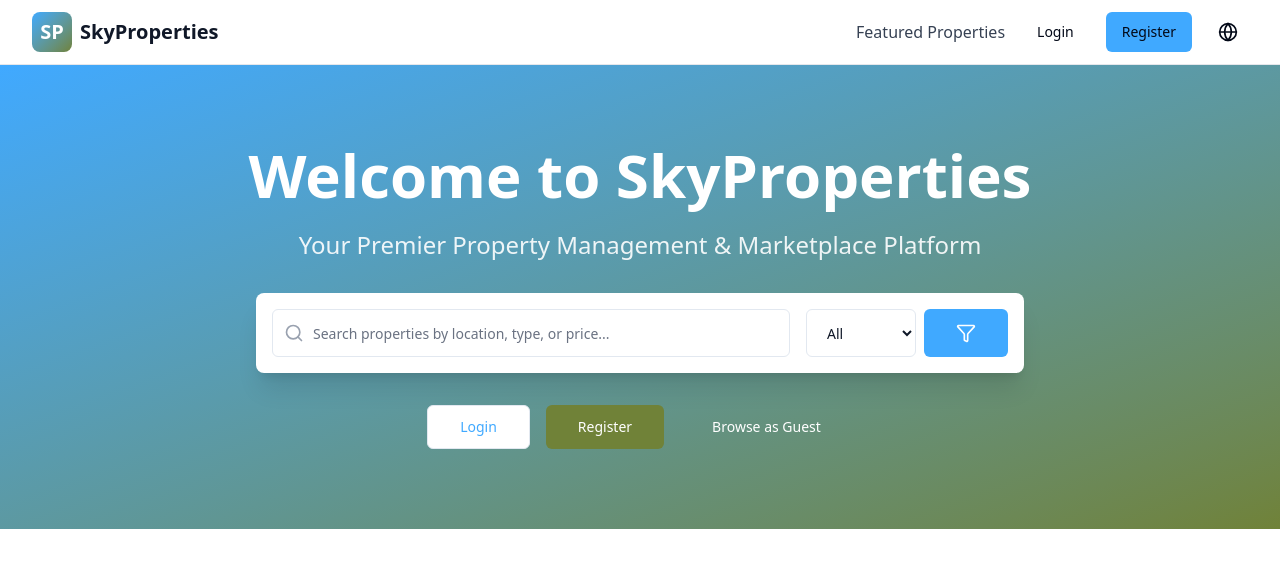
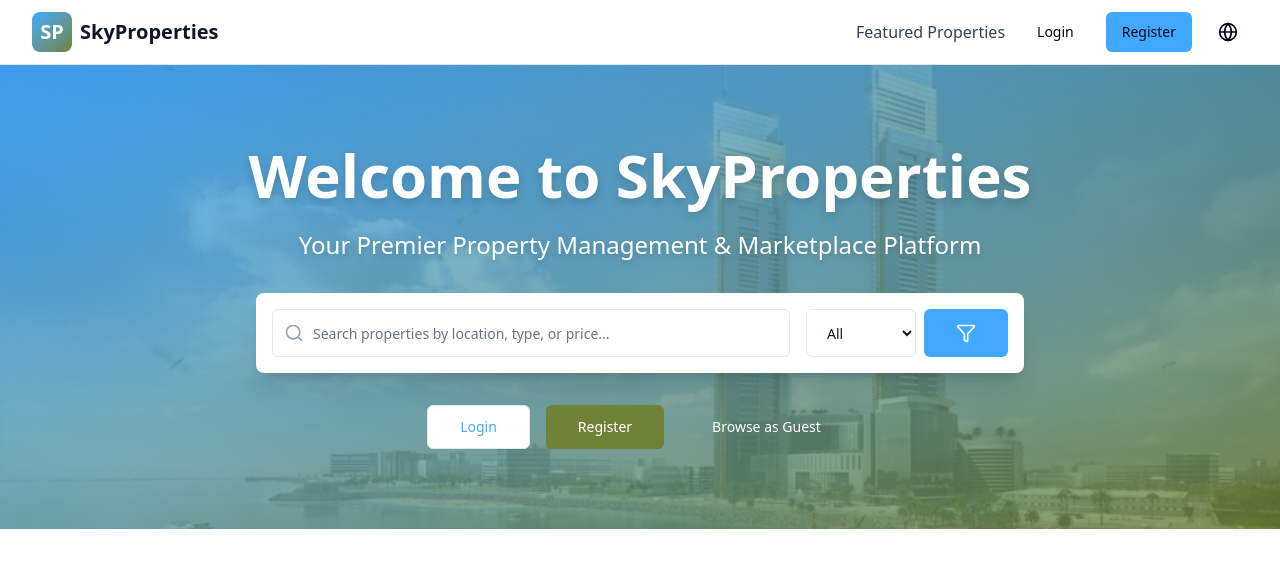
Before and after one commit to InnovationLadders/SkyProperties10, a React (Vite) app: page / in a window 1280 px wide. Shown: the top 579 px of the page. Built offline with nearby package versions, Linux system fonts and the light colour scheme; no server answers; the database is empty.

Commit message:
Updated LandingPage.jsx

```diff
--- a/src/pages/LandingPage.jsx
+++ b/src/pages/LandingPage.jsx
@@ -10,6 +10,7 @@ import { Input } from '../components/ui/Input';
 import { Card, CardContent, CardDescription, CardFooter, CardHeader, CardTitle } from '../components/ui/Card';
 import { UNIT_STATUS } from '../utils/constants';
 import { seedDatabase } from '../utils/seedData';
+import bannerImage from '../assets/building1.jpg';
 
 export const LandingPage = () => {
   const { t } = useTranslation();
@@ -86,18 +87,25 @@ export const LandingPage = () => {
 
   return (
     <div className="min-h-screen">
-      <section className="relative bg-gradient-to-br from-primary to-secondary text-white py-20 px-4">
-        <div className="max-w-7xl mx-auto">
+      <section className="relative text-white py-20 px-4 overflow-hidden">
+        <div
+          className="absolute inset-0 bg-cover bg-center bg-no-repeat"
+          style={{ backgroundImage: `url(${bannerImage})` }}
+        >
+          <div className="absolute inset-0 bg-gradient-to-br from-primary/80 to-secondary/80"></div>
+        </div>
+
+        <div className="max-w-7xl mx-auto relative z-10">
           <motion.div
             initial={{ opacity: 0, y: 20 }}
             animate={{ opacity: 1, y: 0 }}
             transition={{ duration: 0.6 }}
             className="text-center"
           >
-            <h1 className="text-4xl md:text-6xl font-bold mb-6">
+            <h1 className="text-4xl md:text-6xl font-bold mb-6 drop-shadow-lg">
               {t('landing.title')}
             </h1>
-            <p className="text-xl md:text-2xl mb-8 opacity-90">
+            <p className="text-xl md:text-2xl mb-8 drop-shadow-md">
               {t('landing.subtitle')}
             </p>
 
```
